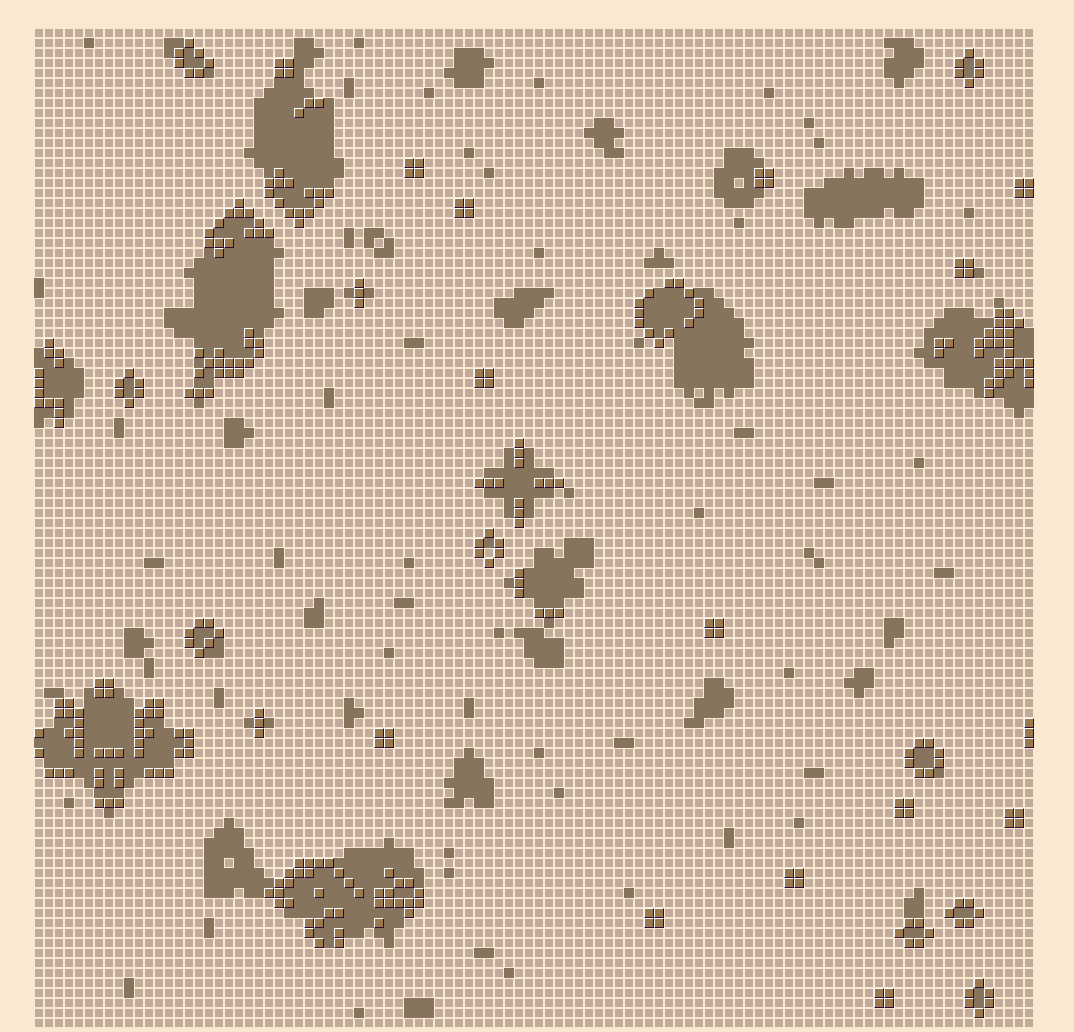
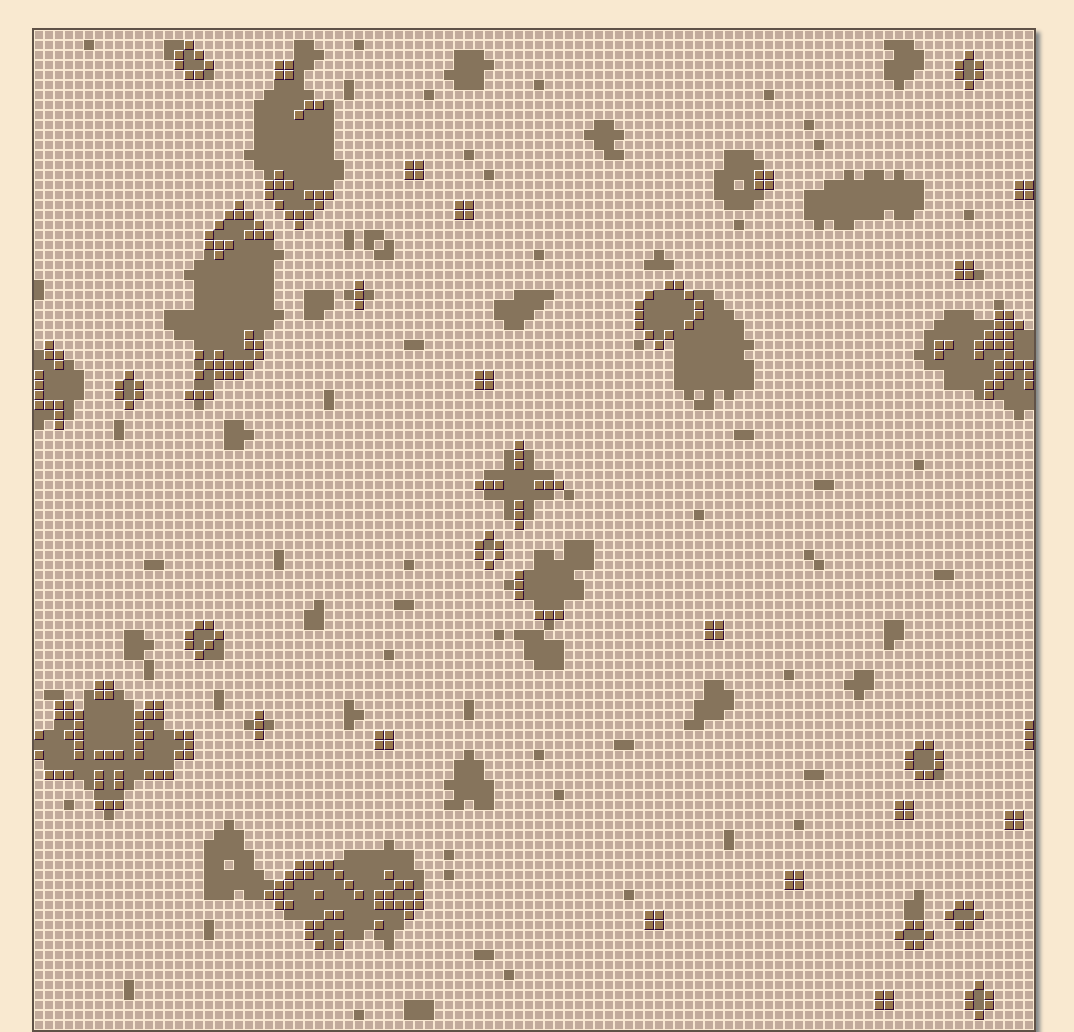
Before and after one commit to manfrin/game_of_life, a PHP site: page / in a window 1280 px wide. Shown: the part 158-1190 px from the top of the page, without its empty margins (106-1180 px from the left). Run offline with PHP 8.4, Linux system fonts and the light colour scheme; some libraries are stand-ins or nearby versions.

Commit message:
Giving the world a little depth.

```diff
--- a/style.css
+++ b/style.css
@@ -65,6 +65,8 @@ p {
 	margin-right: auto;
 	margin-left: auto;
 	margin-top: 28px;
+  box-shadow: 4px 4px 4px #838788;
+  border: 2px solid #605247;
 }
 
 .cell {
```
